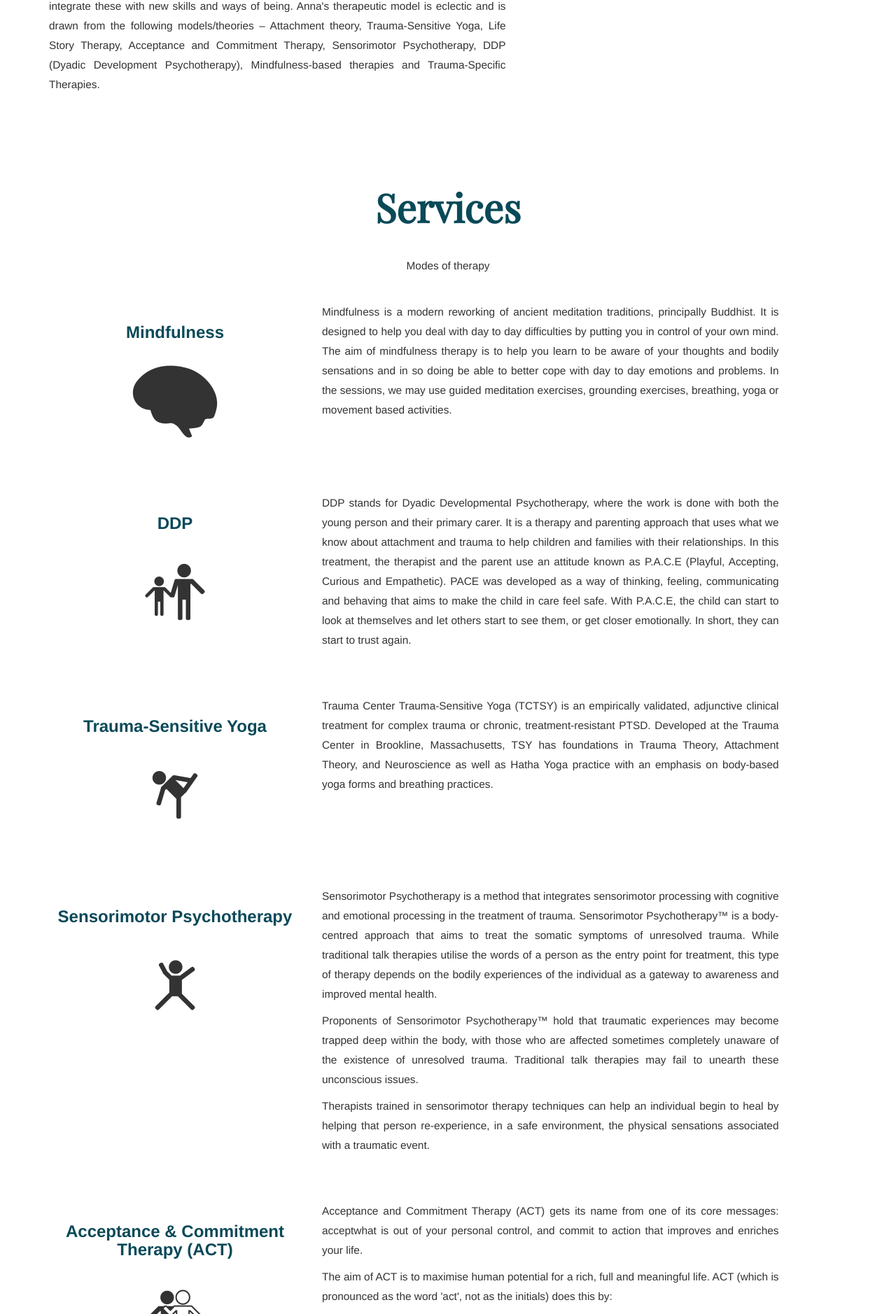
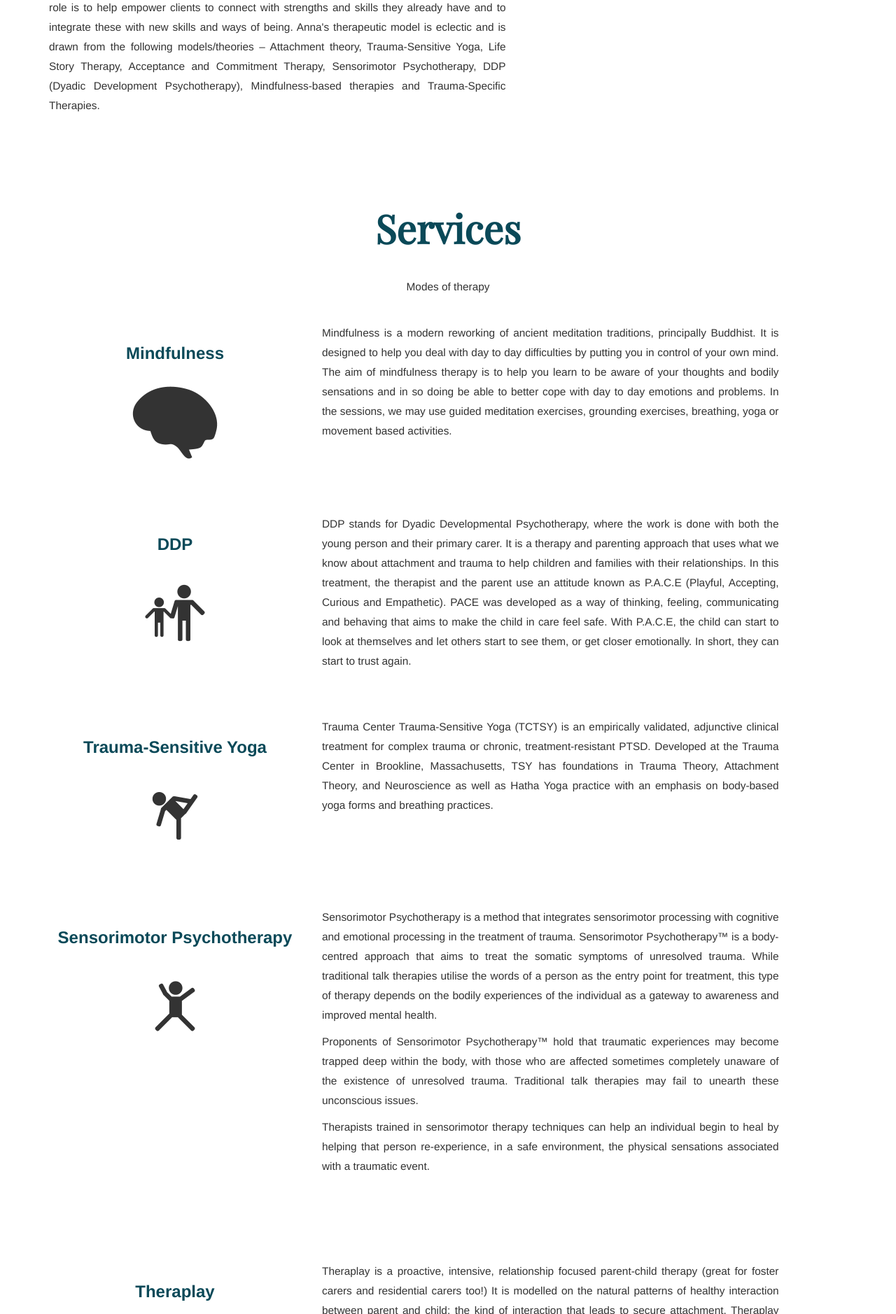
Before and after one commit to bobb3666/GOOD_CODE-staticsite, a Django app: template pages/templates/index.html in a window 1280 px wide. Shown: the part 1840-3718 px from the top of the page at 70% size. Run offline with Django 3.2, Linux system fonts and the light colour scheme; the template is opened without the code that fills it, so the values that code supplies are empty; some libraries are stand-ins or nearby versions.

Commit message:
Changed favicon, altered header and deleted a service

```diff
--- a/pages/templates/header.html
+++ b/pages/templates/header.html
@@ -5,6 +5,7 @@
 		<p>
 			<address>
 				<strong>Anna Fasolo</strong><br>
+				<p>Melbourne, Victoria</p>
 				<abbr title="Phone">P:</abbr><a href="tel:0431304985"> 0431 304 985</a><br>
 				<abbr title="Email">E:</abbr> <a href="mailto:annafasolo@gmail.com"> annafasolo@gmail.com</a>
 			</address>
--- a/pages/templates/services.html
+++ b/pages/templates/services.html
@@ -79,27 +79,7 @@
 
 <br /><br />
 
-<div class="row">
-	<div class="col-md-4">
 
-			<h3>Acceptance &amp; Commitment Therapy (ACT)</h3>
-			<img src="../static/img/hug_icon.png" alt="..." class="img-responsive img-rounded center-block" id="service-icon">
-
-	</div>
-	<div class="col-md-7">
-		<p>
-				 Acceptance and Commitment Therapy (ACT) gets its name from one of its core messages: acceptwhat is out of your personal control, and commit to action that improves and enriches your life.
-				</p>
-				<p>
-					The aim of ACT is to maximise human potential for a rich, full and meaningful life. ACT (which is pronounced as the word &#39;act&#39;, not as the initials) does this by:
-					<ul><li>teaching you psychological skills to deal with your painful thoughts and feelings effectively - in such a way that they have much less impact and influence over you (these are known as mindfulness skills).
-					</li><br />
-					<li>helping you to clarify what is truly important and meaningful to you - i.e your values - then use that knowledge to guide, inspire and motivate you to change your life for the better.
-					</li>
-				</ul>
-				</p>
-	</div>
-</div>
 
 <br /><br />
 
@@ -120,6 +100,7 @@
 </div>
 
 <br /><br />
+
 <div class="row">
 	<div class="col-md-4">
 
```
Also changed, not shown: pages/static/img/favicon.ico.
